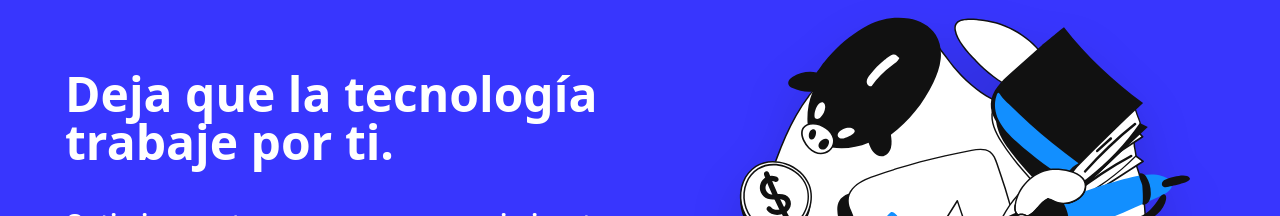
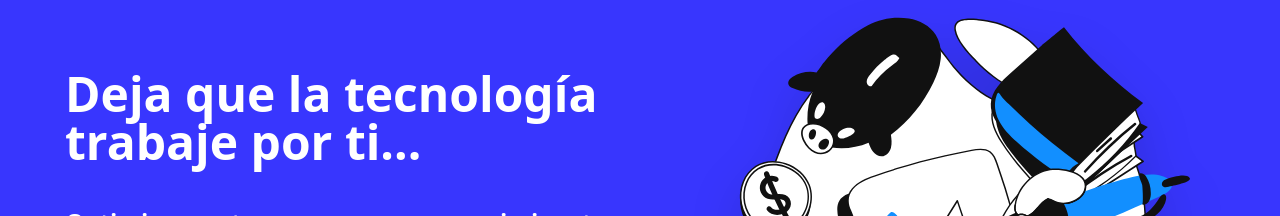
Before and after one commit to BarretoPalacios/Web-Empresa-BBS, a React (Vite) app: page / in a window 1280 px wide. Shown: the part 176-392 px from the top of the page. Built offline with nearby package versions, Linux system fonts and the light colour scheme; a web font is replaced by a local one.

Commit message:
verify automatic deploy

```diff
--- a/src/App.jsx
+++ b/src/App.jsx
@@ -187,7 +187,7 @@ function App() {
             className="text-5xl dynapuff-font  text-white
           animate__animated animate__rubberBand animate__repeat-1 animate__slower "
           >
-            Deja que la tecnología trabaje por ti.
+            Deja que la tecnología trabaje por ti...
           </h1>
 
           <h2 className="text-2xl dynapuff-font  text-white">
```
